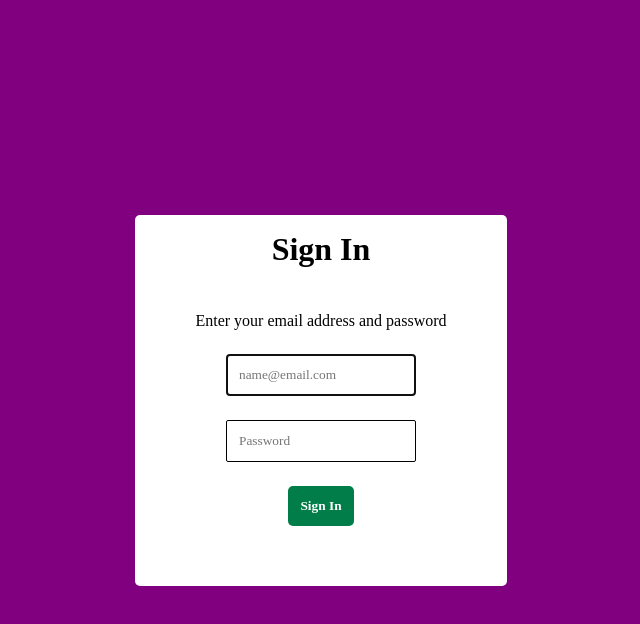
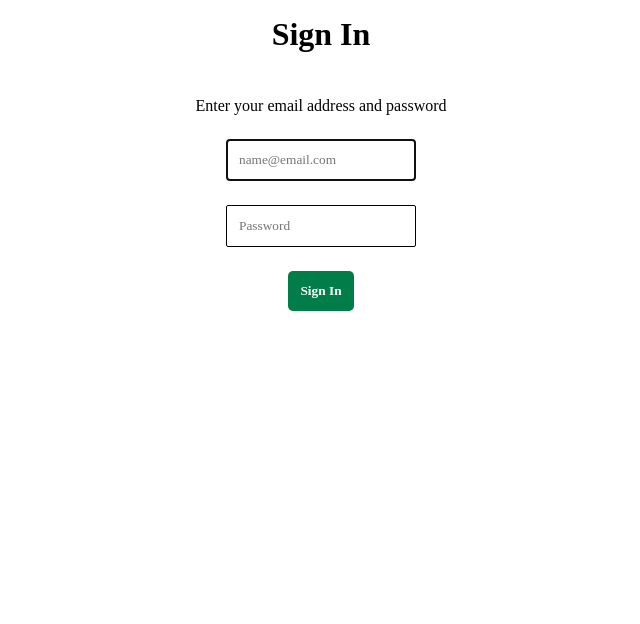
Before and after one commit to mikeg1440/slack-clone, a React (Create React App) app: page / in a window 1280 px wide. Shown: the top 624 px of the page, without its empty margins (319-959 px from the left). Built offline with nearby package versions, Linux system fonts and the light colour scheme; a web font is replaced by a local one.

Commit message:
Remove unneeded css class

```diff
--- a/src/components/App.css
+++ b/src/components/App.css
@@ -19,16 +19,6 @@ h1.login-header {
   background-color: white;
   border-radius: 5px;
   padding: 1rem;
-}
-
-.app-container {
-  display: flex;
-  flex-direction: column;
-  justify-content: space-around;
-  align-items: center;
-  width: 100%;
-  height: 100vh;
-  background-color: purple;
 }
 
 .login-form {
@@ -57,3 +47,8 @@ h1.login-header {
   color: white;
   width: 100%;
 }
+
+.header {
+  background-color: #2a0b2a;
+  color: white;
+}
--- a/src/components/App.js
+++ b/src/components/App.js
@@ -1,15 +1,16 @@
 import {BrowserRouter as Router, Switch, Route} from 'react-router-dom';
 import Chat from './Chat';
 import Login from './Login';
-import styled from 'styled-components';
+import Header from './Header'
 import './App.css';
 
 function App() {
   return (
-    <div className="app-container">
+    <div>
       <Router>
        <Switch>
          <Route path='/chat'>
+          <Header/>
           <Chat/>
          </Route>
 
```
